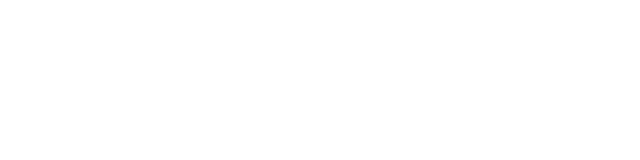
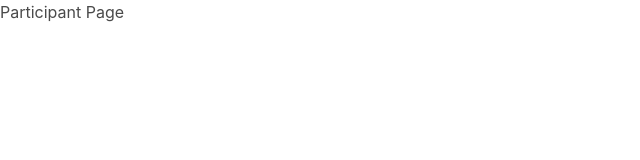
Before and after one commit to n1k0ver3E/COMP6452_Project, a React (Create React App) app in the folder client/: page /participant in a window 1280 px wide. Shown: the top 160 px of the page, without its empty margins (0-640 px from the left). Built offline with nearby package versions, Linux system fonts and the light colour scheme.

Commit message:
fc-28 complete landing page

```diff
--- a/client/src/App.tsx
+++ b/client/src/App.tsx
@@ -1,12 +1,16 @@
 import React, { FC } from 'react'
 import { BrowserRouter as Router, Route } from 'react-router-dom'
 import Landing from './pages/Landing'
+import Regulator from './pages/Regulator'
+import Participant from './pages/Participant'
 
 const App: FC = () => {
   return (
     <div>
       <Router>
         <Route exact path={'/'} component={Landing} />
+        <Route exact path={'/regulator'} component={Regulator} />
+        <Route exact path={'/participant'} component={Participant} />
       </Router>
     </div>
   )
--- a/client/src/components/HeroSection/HeroSection.tsx
+++ b/client/src/components/HeroSection/HeroSection.tsx
@@ -7,7 +7,7 @@ const HeroSection: FC = () => {
     <section className="hero is-fullheight wrapper">
       <div className="hero-body">
         <div className="container">
-          <div className="columns  is-vcentered reverse-columns">
+          <div className="columns is-vcentered reverse-columns">
             <div
               className="column
           is-10-mobile is-offset-1-mobile
@@ -20,17 +20,20 @@ const HeroSection: FC = () => {
               <h1 className="title titled is-1 mb-6">
                 A modern solution for the world’s food supply.
               </h1>
-              <h2 className=" subtitled subtitle has-text-grey is-4 has-text-weight-normal is-family-sans-serif">
+              <h2 className="subtitled subtitle has-text-grey is-4 has-text-weight-normal is-family-sans-serif">
                 Join us in creating a smarter, safer, more sustainable food
                 system with Blockchain technology.
               </h2>
               <div className="buttons">
-                <button className="button is-primary is-outlined">
+                <a
+                  className="button is-primary is-outlined"
+                  href={'/regulator'}
+                >
                   Regulator
-                </button>
-                <button className="button is-link is-outlined">
+                </a>
+                <a className="button is-link is-outlined" href={'/participant'}>
                   Participant
-                </button>
+                </a>
               </div>
             </div>
             <div
--- /dev/null
+++ b/client/src/pages/Participant/Participant.tsx
@@ -0,0 +1,11 @@
+import React, { FC } from 'react'
+
+const Participant: FC = () => {
+  return (
+    <div>
+      <h1>Participant Page</h1>
+    </div>
+  )
+}
+
+export default Participant
--- /dev/null
+++ b/client/src/pages/Participant/index.ts
@@ -0,0 +1,3 @@
+import Participant from './Participant'
+
+export default Participant
--- /dev/null
+++ b/client/src/pages/Regulator/Regulator.tsx
@@ -0,0 +1,11 @@
+import React, { FC } from 'react'
+
+const Regulator: FC = () => {
+  return (
+    <div>
+      <h1>Regulator Page</h1>
+    </div>
+  )
+}
+
+export default Regulator
--- /dev/null
+++ b/client/src/pages/Regulator/index.ts
@@ -0,0 +1,3 @@
+import Regulator from './Regulator'
+
+export default Regulator
```
Also changed, not shown: client/src/components/HeroSection/herosection.css (line endings or trailing spaces), client/src/components/MainNavBar/mainnavbar.css (line endings or trailing spaces).
